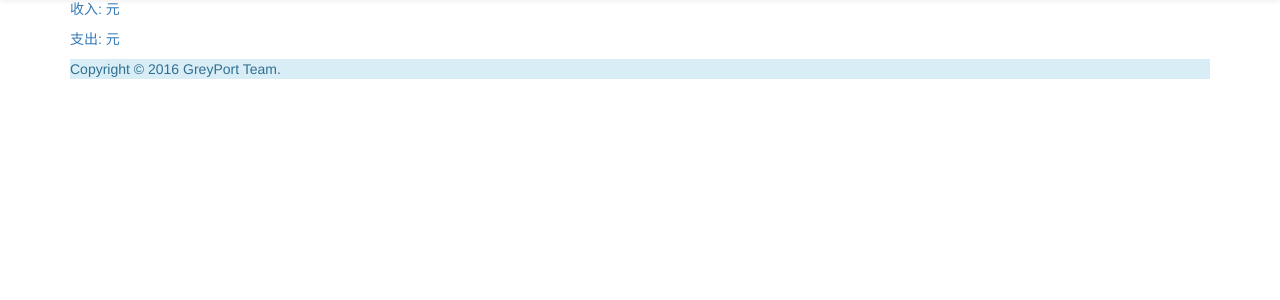
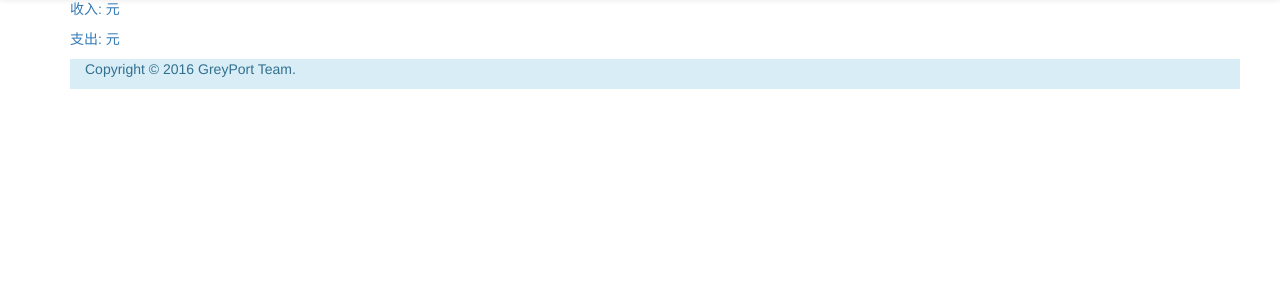
Before and after one commit to 4kercc/ss-panel-django, a Django app: template templates/panel/gold.html in a window 1280 px wide. Shown: the part 51-351 px from the top of the page. Run offline with Django 3.2, Linux system fonts and the light colour scheme; the template is opened without the code that fills it, so the values that code supplies are empty; some libraries are stand-ins or nearby versions.

Commit message:
change: good footer.

```diff
--- a/templates/panel/base.html
+++ b/templates/panel/base.html
@@ -34,12 +34,16 @@
                 <h3>{% block content_title %}{% endblock %}</h3>
                 {% block content %}{% endblock %}
             </div>
-            <div class="footer bg-info" id="footer">
-                {% block footer %}{% endblock %}
-                <div class="text-info">
-                    {% include 'panel/snippet_logined_footer.html'%}
-                    <p>Copyright &copy; 2016 GreyPort Team.</p>
-                </div>
+            <div class="footer" id="footer">
+                <footer class="footer">
+                    <div class="container text-info bg-info">
+                        <div class="">
+                            {% block footer %}{% endblock %}
+                            {% include 'panel/snippet_logined_footer.html'%}
+                            <p>Copyright &copy; 2016 GreyPort Team.</p>
+                        </div>
+                    </div>
+                </footer>
             </div>
         </div>
     </body>
```
